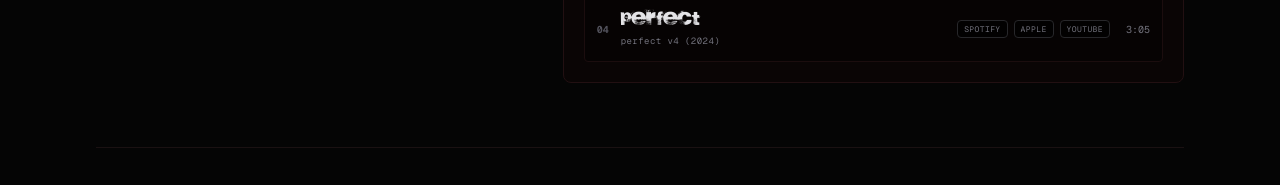
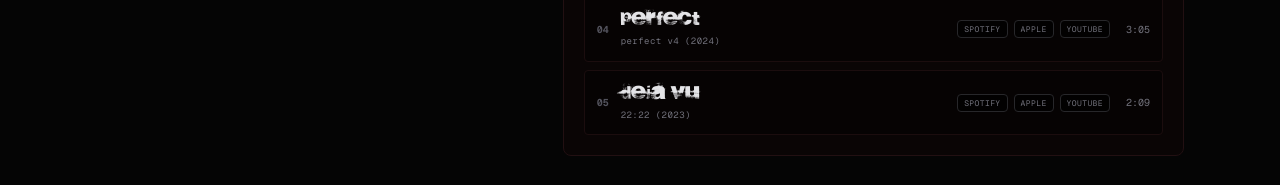
Before and after one commit to 05digit/05digit-website, a Next.js app: page / in a window 1280 px wide. Shown: the part 1409-1594 px from the top of the page. Built offline with nearby package versions, Linux system fonts and the light colour scheme.

Commit message:
feat: add deja vu audio track and video clip, fix header logo vertical alignment and hover jank

```diff
--- a/src/app/page.tsx
+++ b/src/app/page.tsx
@@ -65,6 +65,17 @@ const TRACKS: Track[] = [
     spotifyUrl: "https://open.spotify.com/track/5P1zA17VR4tA3i98aOuBRK?si=dab4151a0b794fd9",
     appleMusicUrl: "https://music.apple.com/us/album/perfect/1804514772?i=1804514778",
     youtubeUrl: "https://www.youtube.com/watch?v=fAP2UOOGTn4"
+  },
+  {
+    id: "dejavu",
+    title: "deja vu",
+    album: "22:22 (2023)",
+    coverUrl: "/songs/deja vu.jpg",
+    audioUrl: "/songs/deja vu.wav",
+    duration: "2:09",
+    spotifyUrl: "https://open.spotify.com/track/6RMZ738QXWNQ2Jh4QjFk2h",
+    appleMusicUrl: "https://music.apple.com/us/album/deja-vu/1690560084?i=1690560087",
+    youtubeUrl: "https://www.youtube.com/watch?v=NpytYEC3Jg4"
   }
 ];
 
@@ -147,6 +158,11 @@ const VIDEO_CLIPS: VideoClip[] = [
     id: "fAP2UOOGTn4",
     title: "perfect",
     badge: "Official Visualizer"
+  },
+  {
+    id: "NpytYEC3Jg4",
+    title: "deja vu",
+    badge: "Official Music Video"
   }
 ];
 
@@ -503,8 +519,8 @@ export default function Home() {
         </div>
 
         {/* Centered Logo */}
-        <div className="flex justify-center sm:w-2/4">
-          <span className="text-3xl md:text-4xl font-normal text-[#f5f5f5] font-sidewalk tracking-widest lowercase hover:text-[#ff003c] transition-all duration-300">
+        <div className="flex justify-center items-center sm:w-2/4">
+          <span className="text-3xl md:text-4xl font-normal text-[#f5f5f5] font-sidewalk tracking-widest lowercase hover:text-[#ff003c] transition-colors duration-300 cursor-pointer translate-y-[3px] md:translate-y-[4px]">
             digit
           </span>
         </div>
@@ -516,7 +532,7 @@ export default function Home() {
             target="_blank"
             rel="noreferrer"
             onClick={() => track("click_header_spotify")}
-            className="hover:text-[#1db954] hover:border-[#1db954] transition-all pb-0.5 border-b border-transparent"
+            className="hover:text-[#1db954] hover:border-[#1db954] transition-all duration-300 pb-0.5 border-b border-solid border-transparent"
           >
             SPOTIFY
           </a>
@@ -525,7 +541,7 @@ export default function Home() {
             target="_blank"
             rel="noreferrer"
             onClick={() => track("click_header_apple")}
-            className="hover:text-[#fc3c44] hover:border-[#fc3c44] transition-all pb-0.5 border-b border-transparent"
+            className="hover:text-[#fc3c44] hover:border-[#fc3c44] transition-all duration-300 pb-0.5 border-b border-solid border-transparent"
           >
             APPLE
           </a>
@@ -534,7 +550,7 @@ export default function Home() {
             target="_blank"
             rel="noreferrer"
             onClick={() => track("click_header_youtube")}
-            className="hover:text-[#ff0000] hover:border-[#ff0000] transition-all pb-0.5 border-b border-transparent"
+            className="hover:text-[#ff0000] hover:border-[#ff0000] transition-all duration-300 pb-0.5 border-b border-solid border-transparent"
           >
             YOUTUBE
           </a>
@@ -543,7 +559,7 @@ export default function Home() {
             target="_blank"
             rel="noreferrer"
             onClick={() => track("click_header_instagram")}
-            className="hover:text-[#e1306c] hover:border-[#e1306c] transition-all pb-0.5 border-b border-transparent"
+            className="hover:text-[#e1306c] hover:border-[#e1306c] transition-all duration-300 pb-0.5 border-b border-solid border-transparent"
           >
             INSTAGRAM
           </a>
```
Also changed, not shown: public/songs/deja vu.jpg (added), 1 other file (tests, documents, lock files or other folders).
